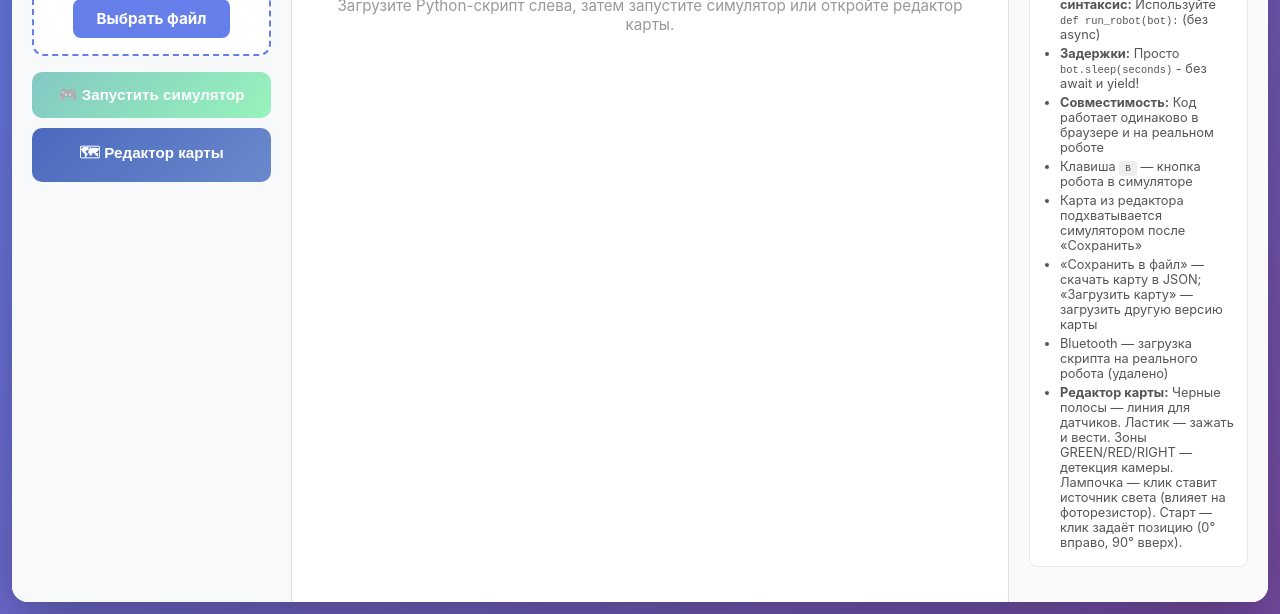
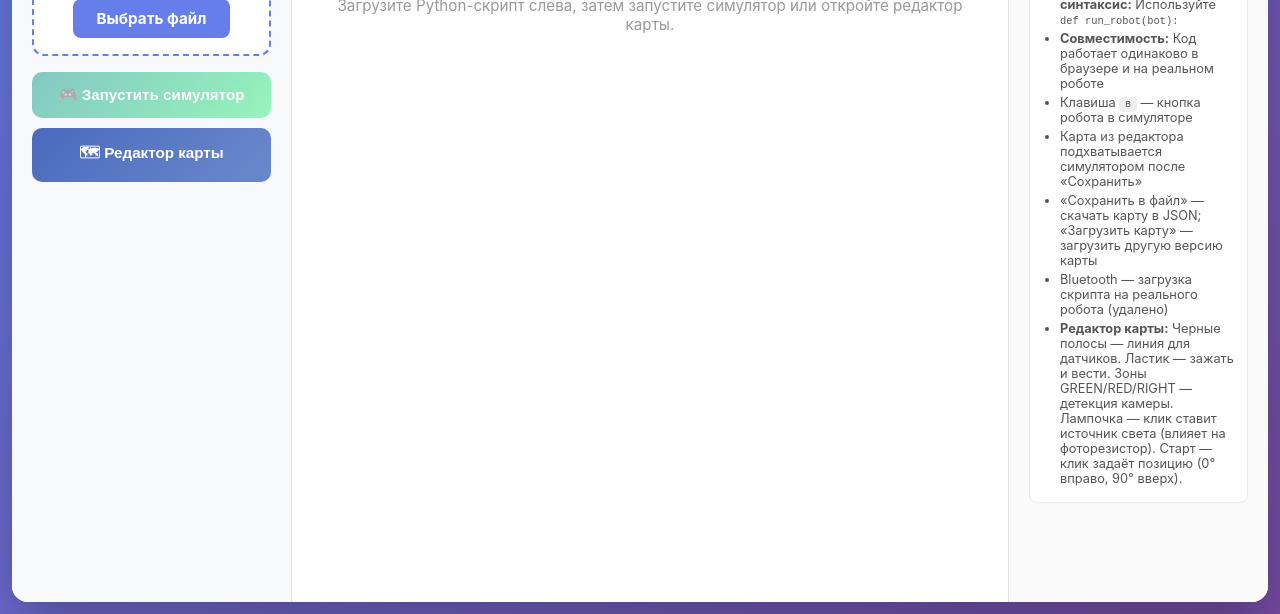
Before and after one commit to ganiushin/simulator, a plain HTML site: page index.html in a window 1280 px wide. Shown: the part 186-800 px from the top of the page. Drawn offline with Linux system fonts and the light colour scheme.

Commit message:
Update index.html

```diff
--- a/index.html
+++ b/index.html
@@ -494,7 +494,6 @@
     <div class="container">
         <div class="header">
             <h1>🤖 Olympic Robot v4.0</h1>
-            <p>Максимально упрощенный синтаксис - без async/await и без yield!</p>
         </div>
 
         <div class="content">
@@ -579,8 +578,7 @@
                 <div class="tips-box">
                     <strong>Подсказки v4.0</strong>
                     <ul>
-                        <li><strong>Максимально простой синтаксис:</strong> Используйте <code>def run_robot(bot):</code> (без async)</li>
-                        <li><strong>Задержки:</strong> Просто <code>bot.sleep(seconds)</code> - без await и yield!</li>
+                        <li><strong>Максимально простой синтаксис:</strong> Используйте <code>def run_robot(bot):</code></li>
                         <li><strong>Совместимость:</strong> Код работает одинаково в браузере и на реальном роботе</li>
                         <li>Клавиша <kbd>B</kbd> — кнопка робота в симуляторе</li>
                         <li>Карта из редактора подхватывается симулятором после «Сохранить»</li>
```
